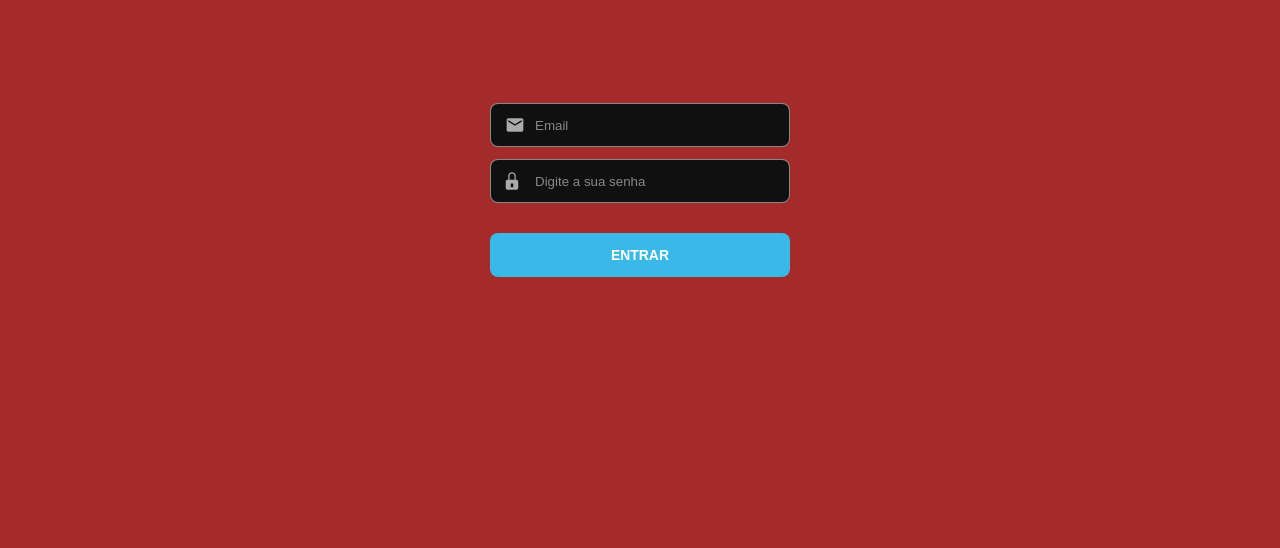
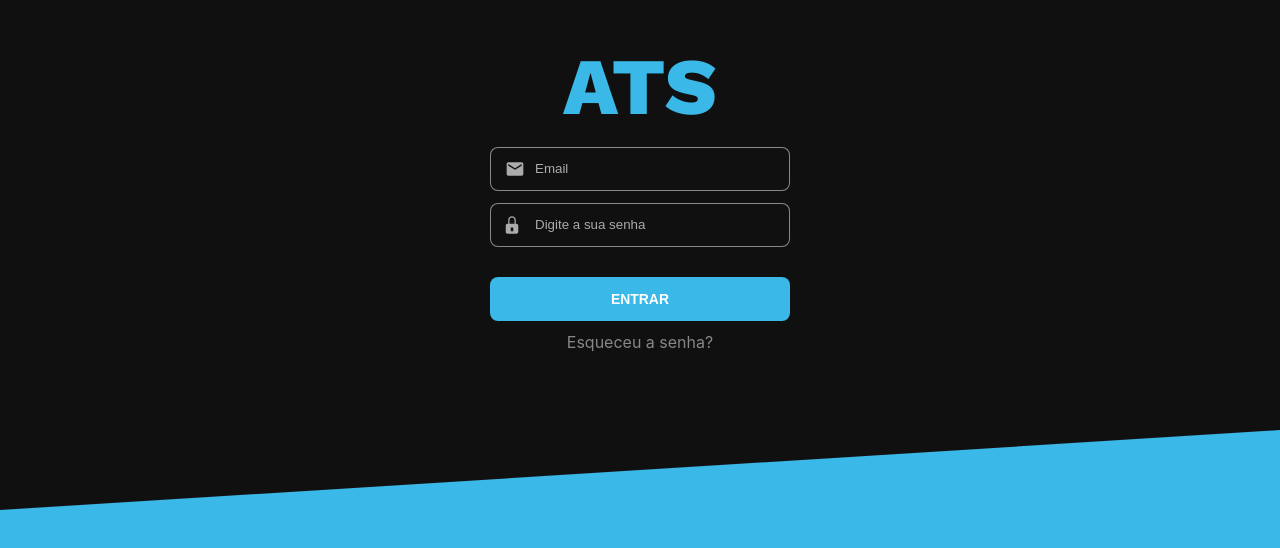
Before and after one commit to ElBayano/techRecruiter, a React (Vite) app in the folder tech-recruiter-jsx/: page / in a window 1280 px wide. Shown: the part 210-758 px from the top of the page. Built offline with nearby package versions, Linux system fonts and the light colour scheme.

Commit message:
Adição do footer e modificações de css

```diff
--- a/tech-recruiter-jsx/src/App.css
+++ b/tech-recruiter-jsx/src/App.css
@@ -1,7 +1,11 @@
+@import url('https://fonts.googleapis.com/css2?family=Work+Sans:wght@400;800&display=swap');
+
+
 .app {
-  width: 100vw;
+  width: 100%;
   height: 100vh;
-  background-color: #a52a2a;
+  /* background-color: #a52a2a; */
+  background-color: var(--primary);
   display: flex;
   flex-direction: column;
   align-items: center;
@@ -14,3 +18,30 @@
   gap: 0.75rem;
   margin-bottom: 1.875rem;
 }
+
+.logo {
+  font-family: 'Work Sans', sans-serif;
+  font-size: 5rem;
+  color: var(--secondary);
+  font-weight: 800;
+}
+
+
+.styled-footer {
+  width: 100%;
+  height: 100%;
+  background-color: var(--secondary);
+  position: absolute;
+  bottom: 0;
+  left: 0;
+  clip-path: polygon(0 90%, 100% 80%, 100% 100%, 0% 100%);
+  animation: styledFooter 1s cubic-bezier(0.68, -0.55, 0.27, 1.55);
+  z-index: 1000;
+}
+
+
+@keyframes styledFooter {
+  from {clip-path: polygon(0 0%, 100% 0%, 100% 100%, 0% 100%);}
+  to {clip-path: polygon(0 90%, 100% 80%, 100% 100%, 0% 100%);}
+
+}
--- a/tech-recruiter-jsx/src/App.jsx
+++ b/tech-recruiter-jsx/src/App.jsx
@@ -5,14 +5,20 @@ import InputLog from './components/inputs/inputLog'
 import Button from "./components/buttons/buttons"
 function App() {
 
-  return (
+  return (<>
     <div className='app'>
+      <span className='logo'>ATS</span>
+      <div className='container' style={{textAlign: "center"}}>
       <div className='container-login'>
-        <InputLog type="text" placeholder="Email"/>
-        <InputLog type="password" placeholder="Digite a sua senha"/>
+          <InputLog type="text" placeholder="Email"/>
+          <InputLog type="password" placeholder="Digite a sua senha"/>
+        </div>
+        <Button className="submit-form">Entrar</Button>
+        <p style={{color: "var(--gray-53)", marginTop: "0.5625rem"}}>Esqueceu a senha?</p>
       </div>
-      <Button className="submit-form">Entrar</Button>
     </div>
+        <div className='styled-footer'></div>
+        </>
   )
 }
 
--- a/tech-recruiter-jsx/src/components/inputs/inputLog.css
+++ b/tech-recruiter-jsx/src/components/inputs/inputLog.css
@@ -5,7 +5,7 @@
 .input-log {
 
     outline: none;
-    color: var(--text-secondary-color);
+    color: var(--text-color-secondary);
     background-color: var(--primary);
     height: 2.75rem;
     border-radius: 0.5rem;
@@ -14,9 +14,6 @@
     padding-left: 2.75rem;
     width: 18.75rem;
     border: 1px solid var(--stroke-color);
-
-
-
 }
 
 .input-log:hover{
@@ -24,12 +21,12 @@
 }
 
 .input-log::placeholder {
-    color: var(--stroke-color);
+    color: var(--placeholder-color);
 }
 
 .input-log:hover::placeholder{
 
-    color: var(--stroke-color-hover);
+    color: var(--placeholder-color-hover);
 }
 
 .input-log-icon-password, .input-log-icon-email  {
--- a/tech-recruiter-jsx/src/index.css
+++ b/tech-recruiter-jsx/src/index.css
@@ -2,6 +2,9 @@
   font-family: Inter, system-ui, sans-serif;
   line-height: 1.5;
   font-weight: 400;
+
+  width: 100vw;
+  height: 100vh;
 
   color-scheme: light dark;
   color: rgba(255, 255, 255, 0.87);
@@ -17,17 +20,18 @@
   --secondary: #3AB8E8;
   --primary: #101010;
 
-  --gray-95:#f2f2f2;
+  --gray-95:#f2f2f2;  /*  95% */
   --gray-74:#bdbdbd;
   --gray-67: #ababab;
   --gray-53: #878787;
 
   --background-color: #ffffff;
+
   --stroke-color: #FFFFFF80;
   --stroke-color-hover: #ffffff;
 
-  --placeholder-color: var(--stroke-color);
-  --placeholder-color-hover: var(--stroke-color-hover);
+  --placeholder-color: var(--gray-67);
+  --placeholder-color-hover: var(--gray-74);
 
   --text-title-color: #000000;
   --text-color-primary: #272833;
```
